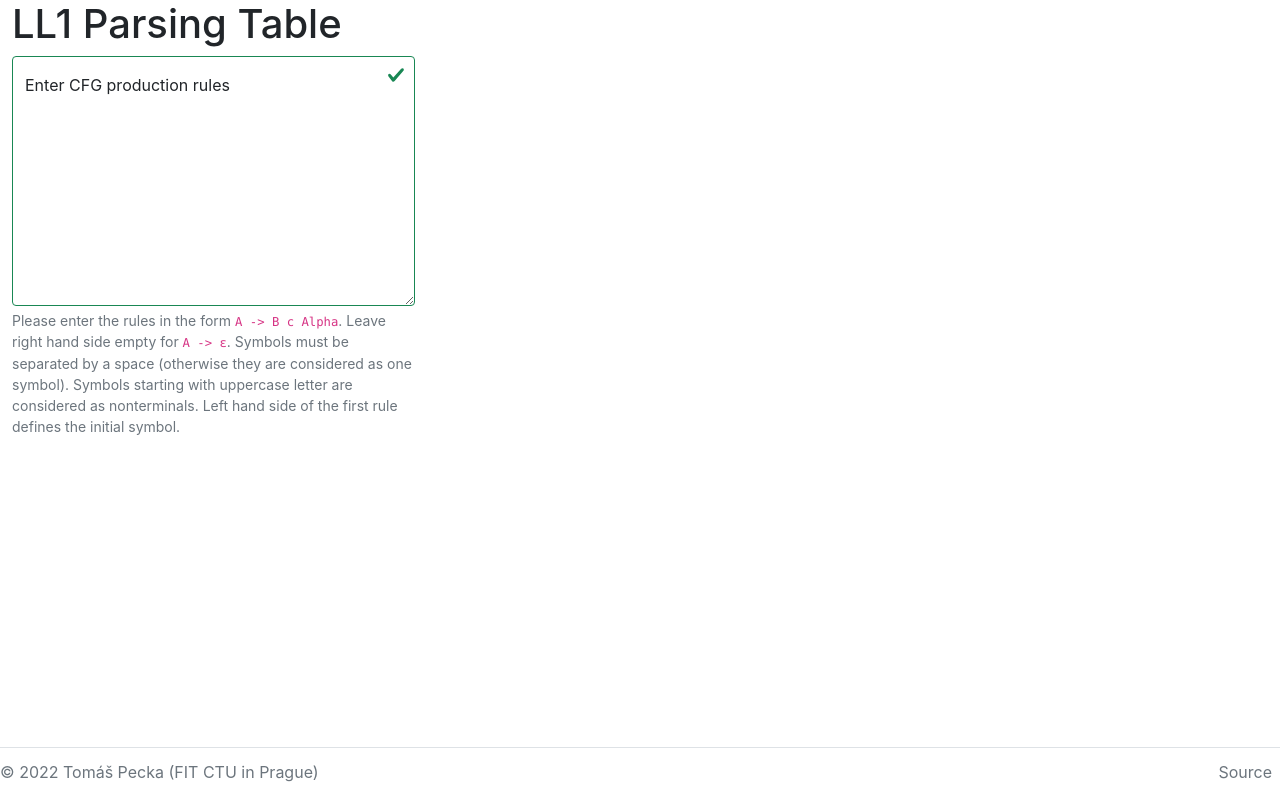
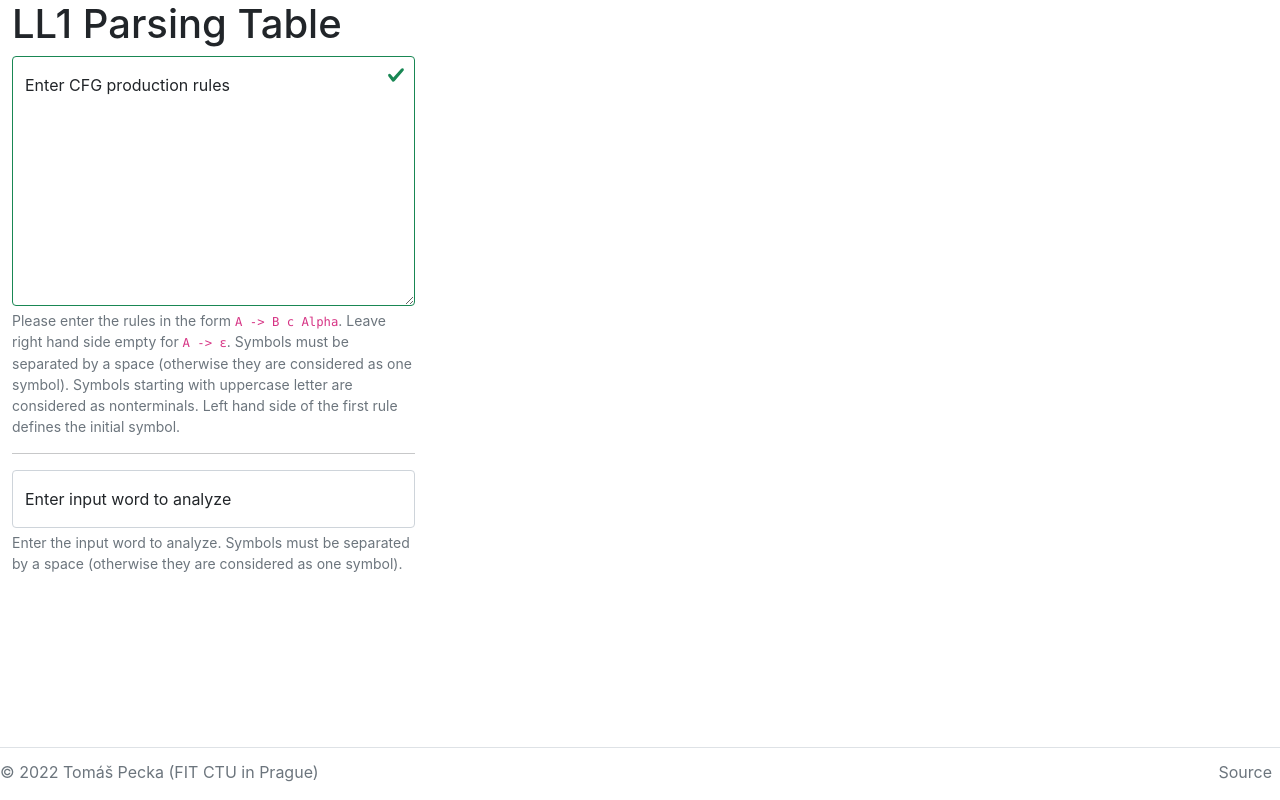
Before and after one commit to peckato1/parsingtbl, a React (Create React App) app: page / in a window 1280 px wide. Built offline with nearby package versions, Linux system fonts and the light colour scheme.

Commit message:
Add PDA analyzer for given input

```diff
--- a/src/App.tsx
+++ b/src/App.tsx
@@ -1,7 +1,8 @@
 import React from 'react'
-import InputForm from './components/InputForm'
+import { GrammarForm, WordForm } from './components/InputForm'
 import FirstFollowTable from './components/FirstFollowTable'
 import ParsingTable from './components/ParseTable'
+import Analyzer from './components/Analyzer'
 import { Grammar, NonterminalSymbol, TerminalSymbol, Rule, compute } from './ll'
 
 const isNonterminal = (ident: string) => (/^[A-Z]/).test(ident)
@@ -59,8 +60,19 @@ function parseGrammar(text: string) {
 	}
 }
 
+function parseWord(input: string) {
+	let i = input = input.trim()
+	if (i === "") {
+		return []
+	} else {
+		return i.split(" ")
+	}
+}
+
 function App() {
 	const [ grammar, setGrammar ] = React.useState<{grammar?: Grammar, error?: string}>({grammar: undefined, error: undefined})
+	const [ word, setWord ] = React.useState<TerminalSymbol[]>([])
+
 	const onGrammarInput = (event: any) => {
 		try {
 			let grammar = parseGrammar(event.target.value)
@@ -69,13 +81,18 @@ function App() {
 			setGrammar(() => { return {grammar: undefined, error: error.message}})
 		}
 	}
+	const onWordInput = (event: any) => {
+		setWord(() => parseWord(event.target.value))
+	}
 
 	const LL1 = grammar.grammar ? compute(grammar.grammar) : null
 
 	return (
 		<div className="row">
 			<div className="col-lg-4">
-				<InputForm height={250} onChange={onGrammarInput} error={grammar.error} />
+				<GrammarForm height={250} onChange={onGrammarInput} error={grammar.error} />
+				<hr />
+				<WordForm onChange={onWordInput} />
 			</div>
 			<div className="col-lg-8">
 				{grammar.grammar && (
@@ -83,6 +100,8 @@ function App() {
 						<FirstFollowTable grammar={grammar.grammar} firstR={LL1?.firstR!} firstN={LL1?.firstN!} followN={LL1?.followN!} />
 						<hr />
 						<ParsingTable grammar={grammar.grammar} parseTable={LL1?.parsingTable!} />
+						<hr />
+						<Analyzer grammar={grammar.grammar} parseTable={LL1?.parsingTable!} word={word} />
 					</React.Fragment>)}
 			</div>
 		</div>
--- /dev/null
+++ b/src/components/Analyzer.tsx
@@ -0,0 +1,77 @@
+import { Grammar, NonterminalSymbol, TerminalSymbol, Epsilon, epsilon, GrammarSymbolOrEpsilon } from '../ll'
+
+const htmlEps = String.fromCharCode(949)
+const show = (inp: GrammarSymbolOrEpsilon[] | Set<GrammarSymbolOrEpsilon>) => {
+	let vals = [...inp]
+	return vals.length > 0 ? vals.map((e) => e === epsilon ? htmlEps : e).join(" ") : [htmlEps]
+}
+
+interface Step {
+	input: TerminalSymbol[];
+	stack: GrammarSymbolOrEpsilon[];
+	parse: number[];
+}
+
+function parse(grammar: Grammar, parseTable: Map<NonterminalSymbol, Map<TerminalSymbol|Epsilon, Set<number>>>, word: TerminalSymbol[]) : Step[] {
+	let input = [...word]
+	let stack = [grammar.initialSymbol]
+	let parse: number[] = []
+
+	let res: Step[] = [{input: [...input], stack: [...stack], parse: [...parse]}]
+
+	while (stack.length > 0) {
+		let last = stack[0]
+
+		if (grammar.nonterminals.includes(last)) {
+			let rules = parseTable.get(last)?.get(input.length > 0 ? input[0] : epsilon)
+			if (!rules || rules.size !== 1) {
+				return res
+			}
+
+			let rule = [...rules][0]
+			stack.shift()
+			stack = [...grammar.rules[rule].rhs].concat(stack)
+
+			parse.push(rule)
+		} else {
+			stack.shift()
+			input.shift()
+		}
+
+		res.push({input: [...input], stack: [...stack], parse: [...parse]})
+	}
+	return res
+}
+
+interface Props {
+	grammar: Grammar;
+	parseTable: Map<NonterminalSymbol, Map<TerminalSymbol|Epsilon, Set<number>>>;
+	word: TerminalSymbol[];
+}
+export default function Analyzer({grammar, parseTable, word}: Props) {
+	return (
+		<table className="table table-bordered table-sm">
+			<caption>Sequence of steps of the LL1 analyzer for the word <code>{show(word)}</code></caption>
+			<thead className="table-light">
+				<tr>
+					<th>Input</th>
+					<th>Stack</th>
+					<th>Left parse</th>
+				</tr>
+			</thead>
+			<tbody>
+				{parse(grammar, parseTable, word).map((step, i, array) => {
+					const {input, stack, parse} = step
+					const className = (i === array.length - 1) ? (stack.length === 0 && input.length === 0 ? "table-success" : "table-danger") : ""
+					return (
+						<tr className={className}>
+							<td><code>{show(input)}</code></td>
+							<td><code>{show(stack)}</code></td>
+							<td>{parse.map(i => i + 1).join(" ")}</td>
+						</tr>
+					)
+				})}
+			</tbody>
+		</table>
+		)
+}
--- a/src/components/InputForm.tsx
+++ b/src/components/InputForm.tsx
@@ -1,17 +1,17 @@
 interface Props {
 	onChange: (event: any) => void;
 	error?: string;
-	height: number
+	height?: number
 }
 
-export default function GrammarForm({onChange, error, height}: Props) {
+export function GrammarForm({onChange, error, height}: Props) {
 	return (
 		<div className="form-floating">
 			<textarea
 				className={"form-control " + (error ? "is-invalid" : "is-valid")}
 				placeholder="CFG rules"
 				id="grammarInput"
-				style={{ height: height + "px"}}
+				style={{ height: (height || "200") + "px"}}
 				onChange={onChange}
 			></textarea>
 			<label htmlFor="grammarInput">Enter CFG production rules</label>
@@ -28,3 +28,21 @@ export default function GrammarForm({onChange, error, height}: Props) {
 		</div>
 	   );
 }
+
+export function WordForm({onChange}: Props) {
+	return (
+		<div className="form-floating">
+			<input type="text"
+				className="form-control"
+				placeholder="Input word"
+				id="wordInput"
+				onChange={onChange}
+			/>
+			<label htmlFor="wordInput">Enter input word to analyze</label>
+			<div className="form-text">
+				Enter the input word to analyze.
+				Symbols must be separated by a space (otherwise they are considered as one symbol).
+			</div>
+		</div>
+	   );
+}
```
